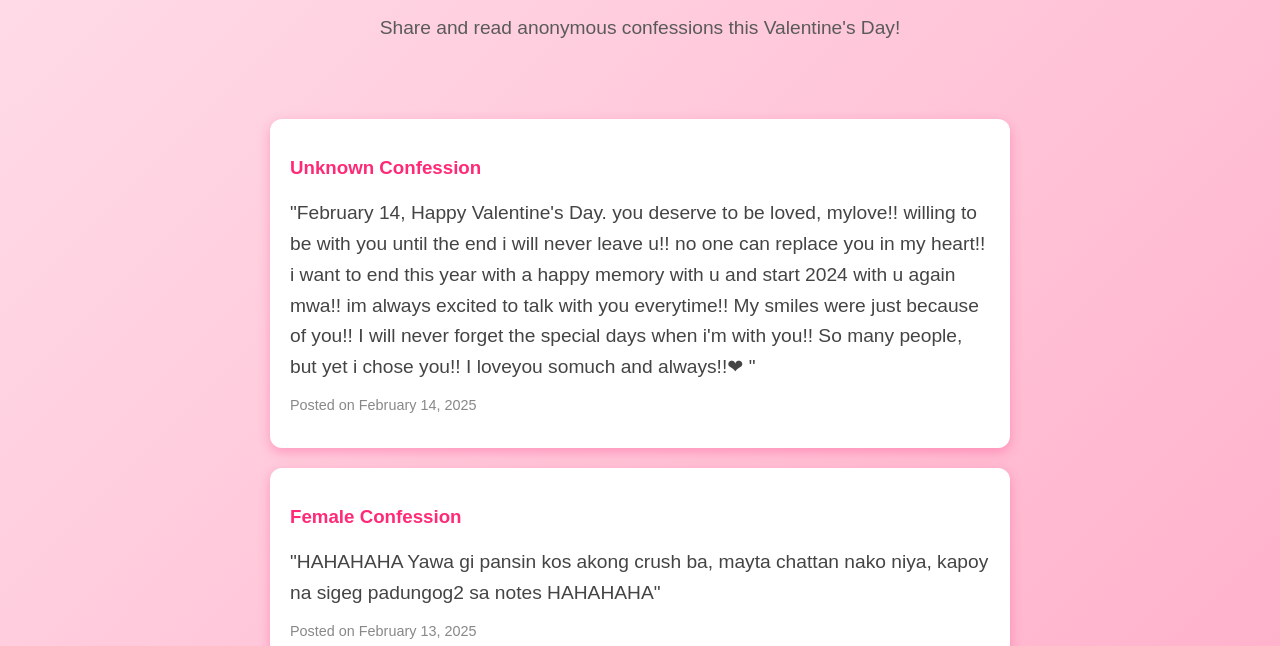
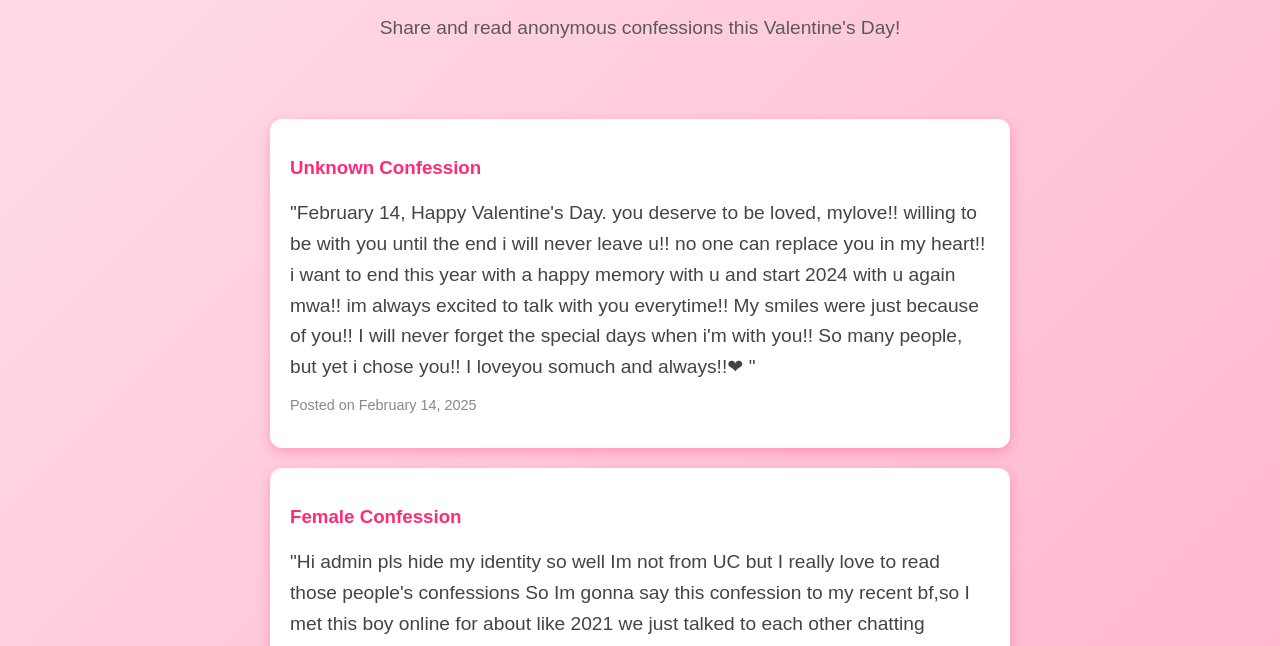
Before and after one commit to Jullianv321/Anonymous-Confession-Valentine-s-Day-Edition, a plain HTML site: page index.html in a window 1280 px wide. Shown: the part 150-796 px from the top of the page. Drawn offline with Linux system fonts and the light colour scheme.

Commit message:
Update index.html

```diff
--- a/index.html
+++ b/index.html
@@ -148,7 +148,8 @@
 
     <article class="confession">
       <h3>Female Confession</h3>
-      <p class="confession-text">"HAHAHAHA Yawa gi pansin kos akong crush ba, mayta chattan nako niya, kapoy na sigeg padungog2 sa notes HAHAHAHA"</p>
+      <p class="confession-text">"Hi admin pls hide my identity so well Im not from UC but I really love to read those people's confessions
+So Im gonna say this confession to my recent bf,so I met this boy online for about like 2021 we just talked to each other chatting everyday and night i didn't notice that I was really into him and he was into me too he confessed first and not long enough we became lovers day and months goes by I realize something that why did I fall inlove in such a young age,so after that I didn't say it to him that I want to end it muna so we could focus I didn't say it because I really was inlove w/him we continued our love not until 2022 in october that I should really habe pride to say it to him that I want to end it but it was only for our own good so we could focus on our studies and I promise to him that I will comeback but not long enough I just knew that he already found someone else and the reason he said to me that "marami ka kasing excuses hndi monga ako kaya ipakilala sa pamilya mo,and sorry I seek someones attention that you couldn't give to me" maybe I didn't do all you wanted but neither he didn't know that I was struggling to balance our love and my studies I think he wanted to say that he really wants that he is only my priority,I wish I didn't meet you but thankyou for loving me for who i was and admiring my flaws"</p>
       <p class="confession-time">Posted on February 13, 2025</p>
     </article>
 
```
